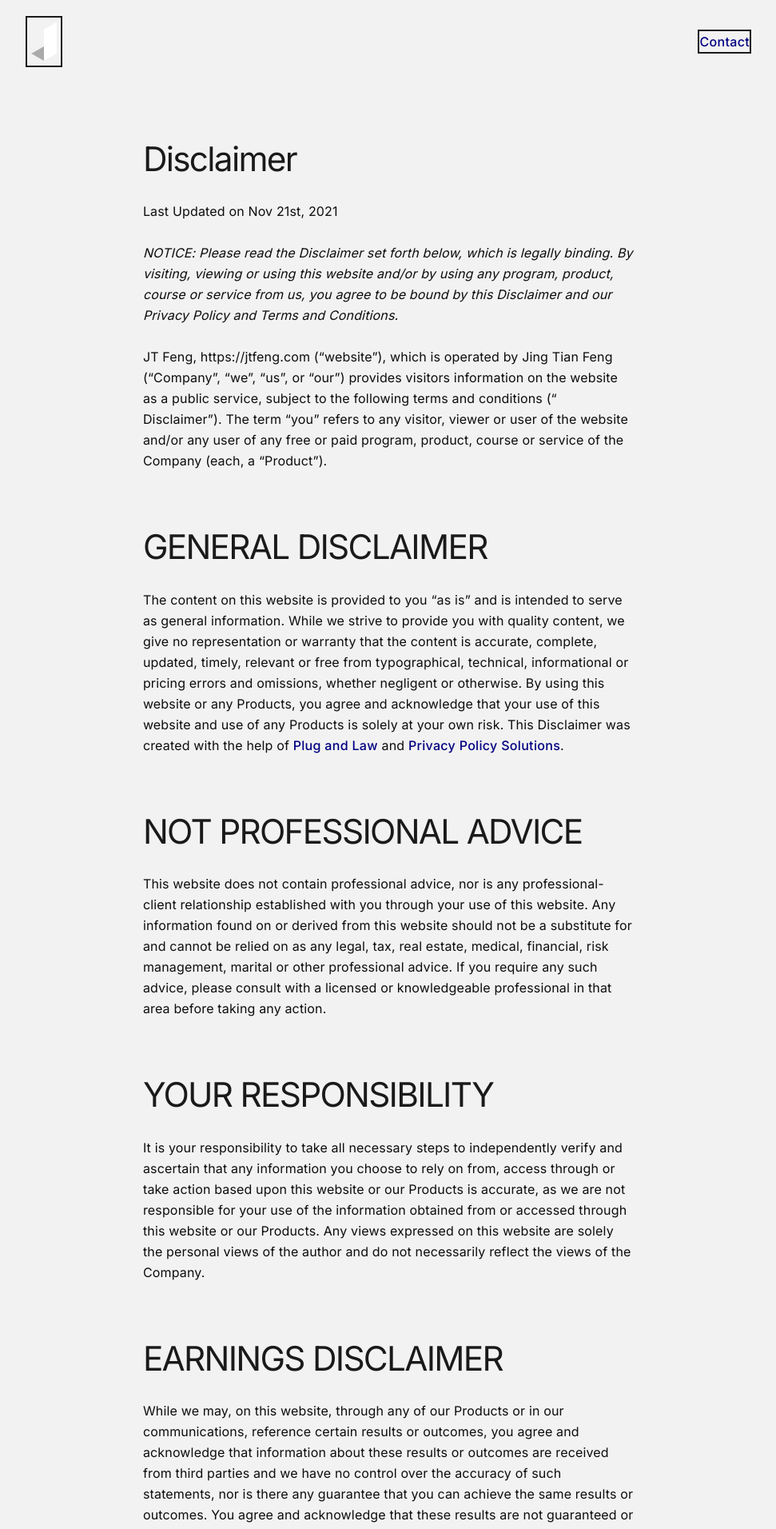
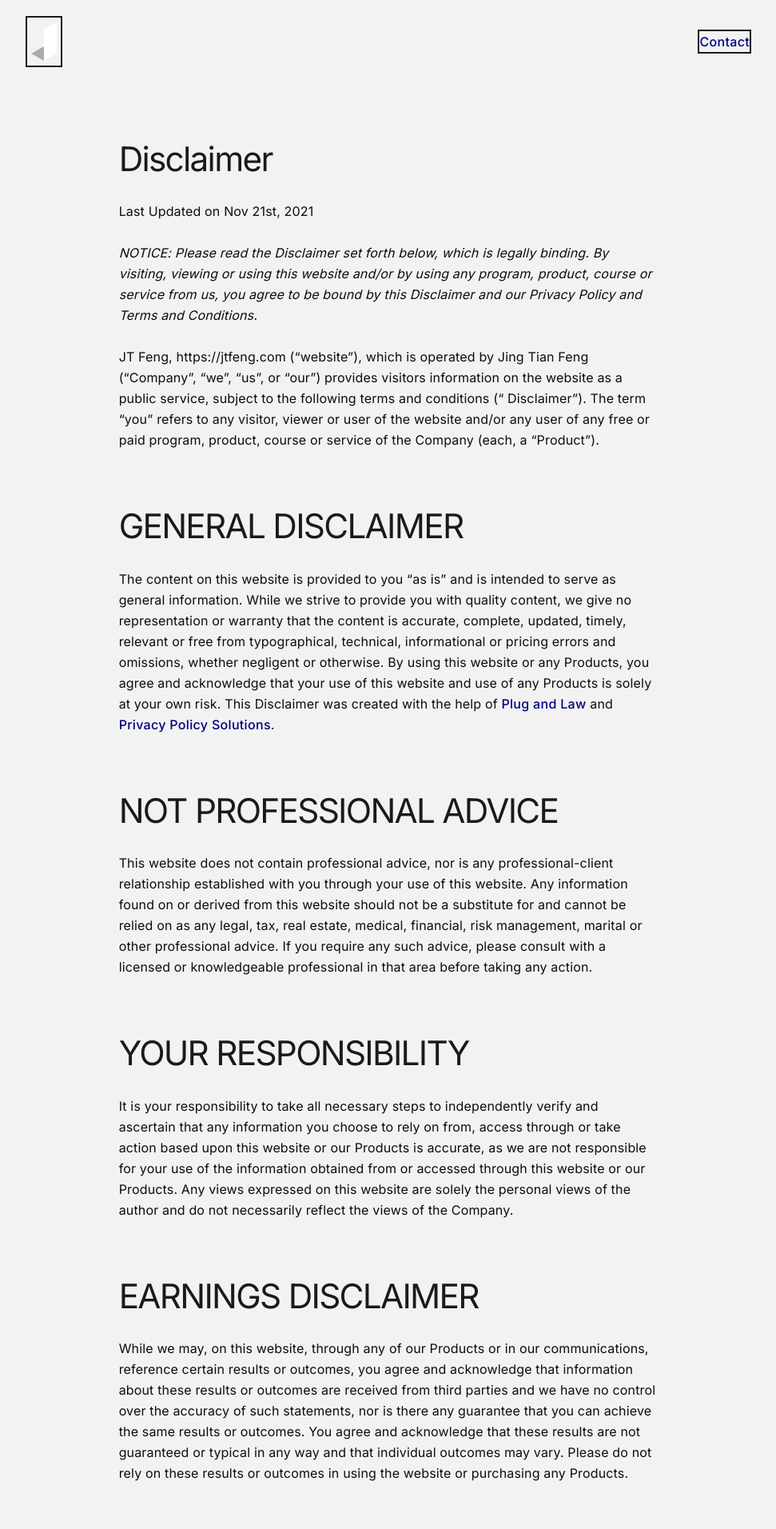
Before and after one commit to jingtianfeng/jtfeng-personal-1, a Jekyll site: the page built from disclaimer.md, in a window 1280 px wide. Shown: the top 1912 px of the page at 80% size, without its empty margins (154-1125 px from the left). Built offline with Jekyll 4.4.1, drawn with Linux system fonts in a browser that asks for light colours.

Commit message:
Update styles: tweak $prose-max-width

```diff
--- a/assets/css/styles.scss
+++ b/assets/css/styles.scss
@@ -244,7 +244,7 @@ $utilities: (
 // ---------------------------------------------------------------------------------
 // Custom
 // ---------------------------------------------------------------------------------
-$prose-max-width: 66ch;
+$prose-max-width: 72ch;
 $prose-headings-margin-top: map-get($spacers, 6);
 $prose-headings-margin-bottom: map-get($spacers, 4);
 $prose-paragraph-adjacent-sibling-margin-top: $prose-headings-margin-bottom;
```
